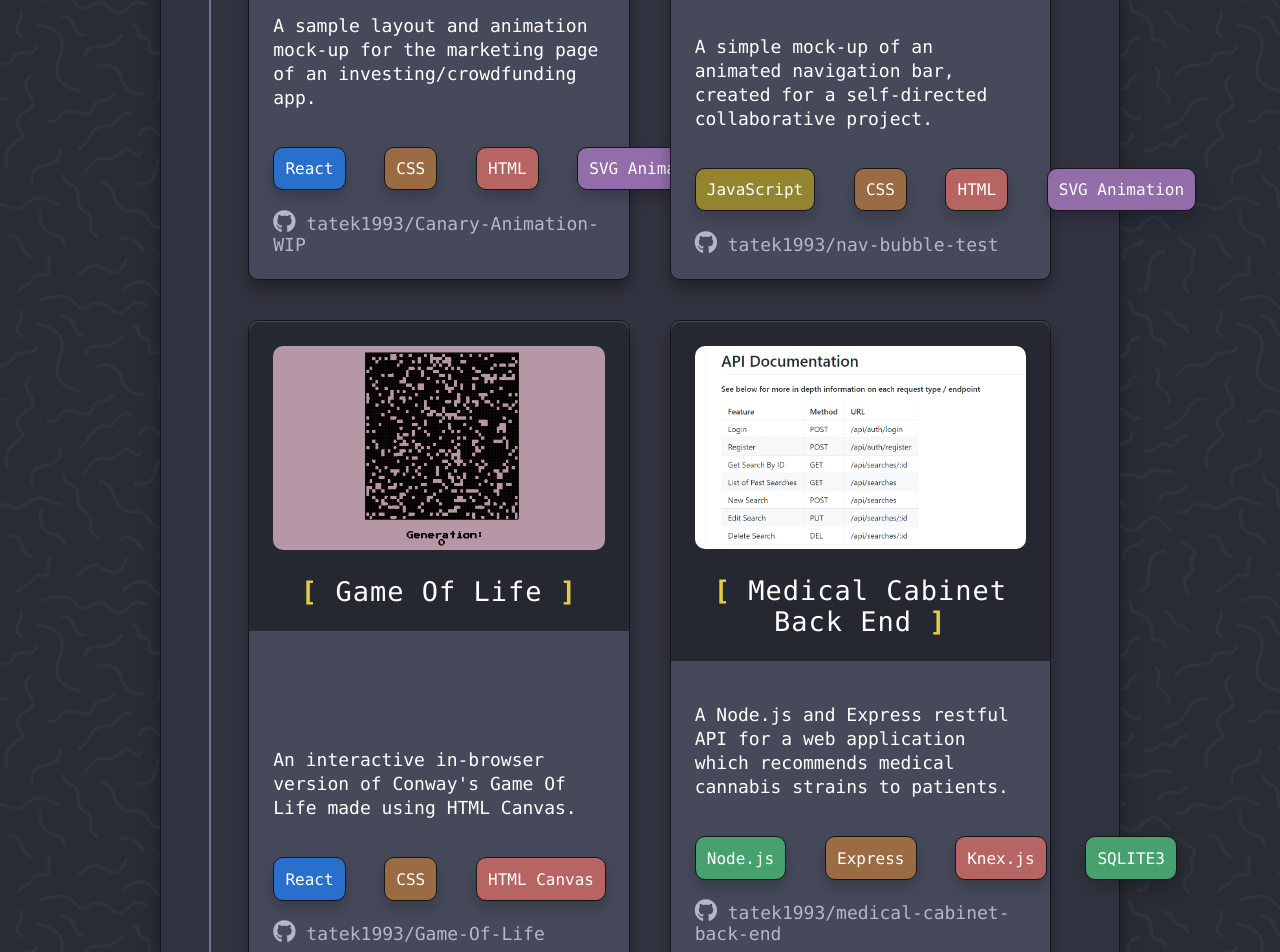
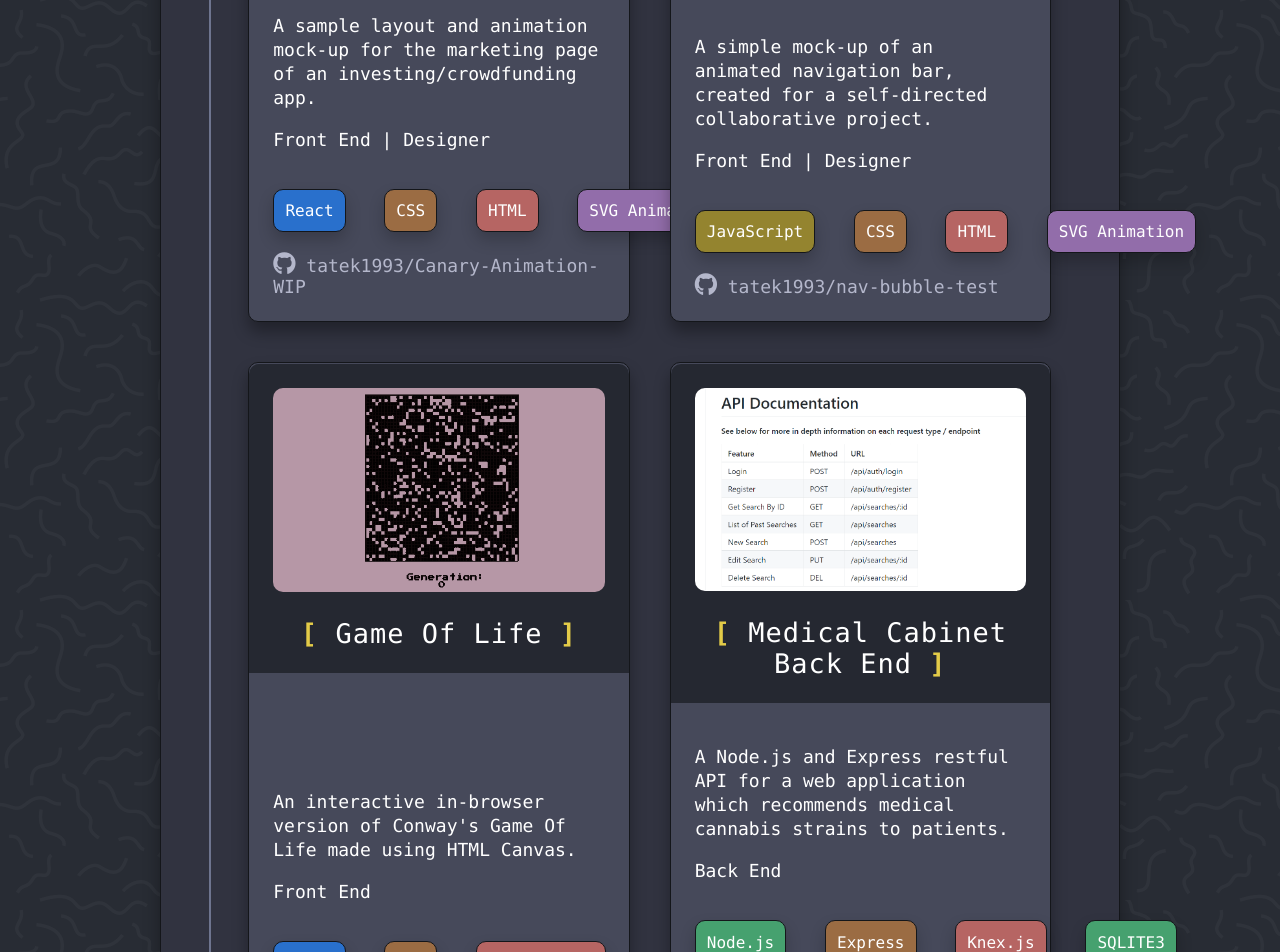
Before and after one commit to tatek1993/Portfolio, a React (Create React App) app: page / in a window 1280 px wide. Shown: the part 2700-3652 px from the top of the page. Built offline with nearby package versions, Linux system fonts and the light colour scheme.

Commit message:
added roles to projects

```diff
--- a/src/components/projects.js
+++ b/src/components/projects.js
@@ -26,6 +26,7 @@ const Projects = () => {
         {
             image: Canary,
             title: "Canary Animation Test",
+            role: "Front End | Designer",
             description: "A sample layout and animation mock-up for the marketing page of an investing/crowdfunding app.",
             tools: ['React', 'CSS', 'HTML', 'SVG Animation'],
             github: "https://github.com/tatek1993/Canary-Animation-WIP"
@@ -33,6 +34,7 @@ const Projects = () => {
         {
             image: Nav,
             title: "Animated Navbar Test",
+            role: "Front End | Designer",
             description: "A simple mock-up of an animated navigation bar, created for a self-directed collaborative project.",
             tools: ['JavaScript', 'CSS', 'HTML', 'SVG Animation'],
             github: "https://github.com/tatek1993/nav-bubble-test"
@@ -40,6 +42,7 @@ const Projects = () => {
         {
             image: Gol,
             title: "Game Of Life",
+            role: "Front End",
             description: "An interactive in-browser version of Conway's Game Of Life made using HTML Canvas.",
             tools: ['React', 'CSS', 'HTML Canvas'],
             github: "https://github.com/tatek1993/Game-Of-Life"
@@ -47,6 +50,7 @@ const Projects = () => {
         {
             image: Docs,
             title: "Medical Cabinet Back End",
+            role: "Back End",
             description: "A Node.js and Express restful API for a web application which recommends medical cannabis strains to patients.",
             tools: ['Node.js', 'Express', 'Knex.js', 'SQLITE3'],
             github: "https://github.com/tatek1993/medical-cabinet-back-end"
@@ -70,6 +74,7 @@ const Projects = () => {
                                 </div>
                                 <div className="project-description">
                                     <p>{x.description}</p>
+                                    <p>{x.role}</p>
                                     <div className='tools'>
                                         {x.tools.map(tool => (<div className={`skill border-box ${toolColors[tool]}`}>{tool} </div>))}
                                     </div>
```
